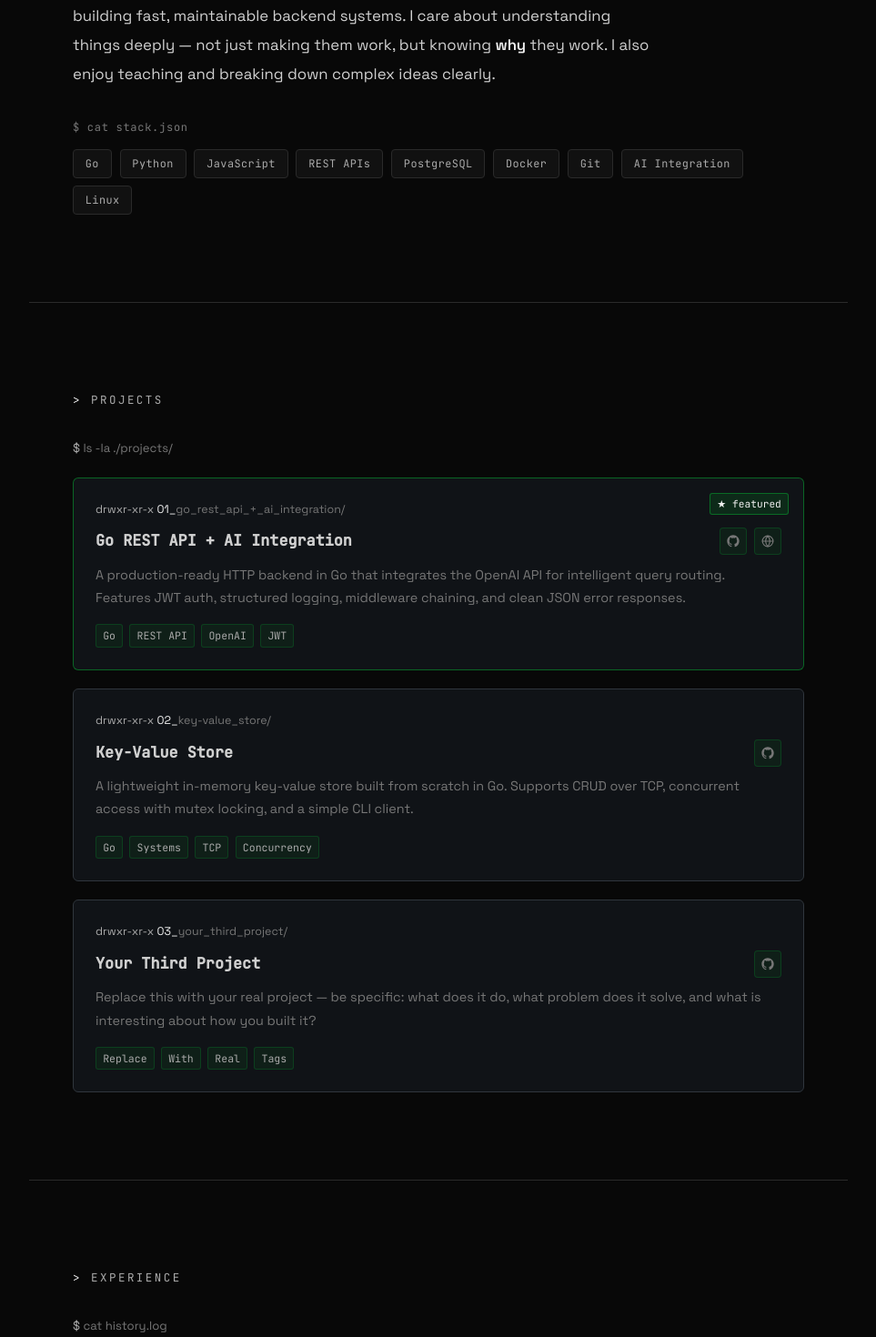
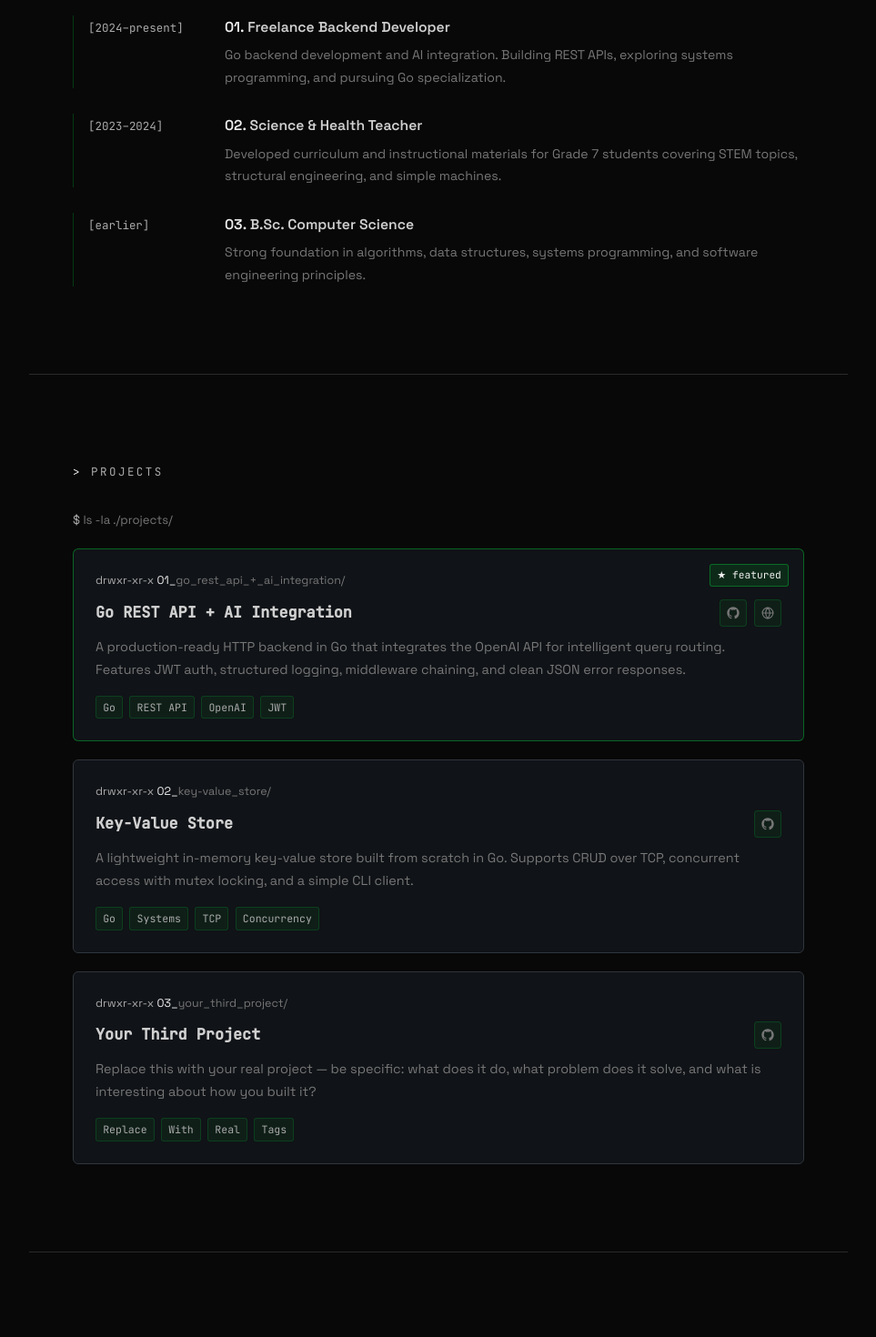
Before and after one commit to Dagime-Teshome/portfolio-site-2026, a Next.js app: page / in a window 1280 px wide. Shown: the part 980-2450 px from the top of the page at 91% size, without its empty margins (158-1121 px from the left). Built offline with nearby package versions, Linux system fonts and the light colour scheme.

Commit message:
merge about and hero section

```diff
--- a/app/page.tsx
+++ b/app/page.tsx
@@ -1,8 +1,7 @@
 import Navbar from "@/components/Navbar";
 import Hero from "@/components/Hero";
-import About from "@/components/About";
+import Experience from "@/components/Experience";
 import Projects from "@/components/Projects";
-import Experience from "@/components/Experience";
 import Contact from "@/components/Contact";
 
 export default function Home() {
@@ -12,11 +11,9 @@ export default function Home() {
       <main>
         <Hero />
         <hr className="divider" />
-        <About />
+        <Experience />
         <hr className="divider" />
         <Projects />
-        <hr className="divider" />
-        <Experience />
         <hr className="divider" />
         <Contact />
       </main>
@@ -27,7 +24,9 @@ export default function Home() {
           fontFamily: "var(--font-mono)",
           fontSize: "clamp(.65rem, 1vw, .75rem)",
           color: "var(--muted)",
-          borderTop: "1px solid #00ff4120",
+          borderTop: "1px solid var(--border)",
+          position: "relative",
+          zIndex: 10,
         }}
       >
         <span style={{ color: "var(--accent2)" }}>$ </span>
```
